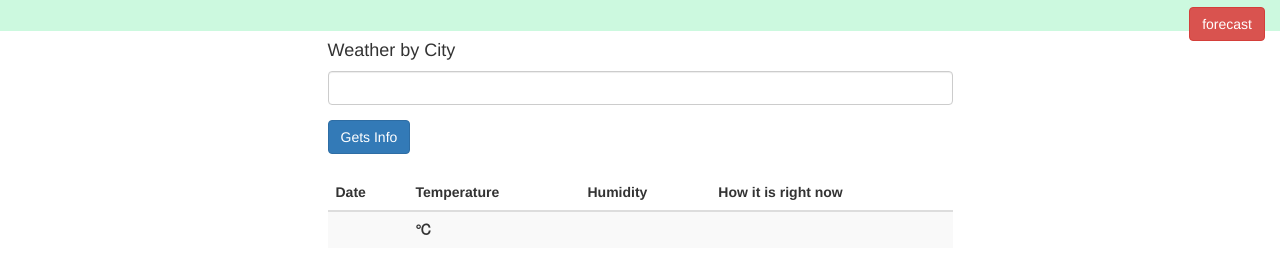
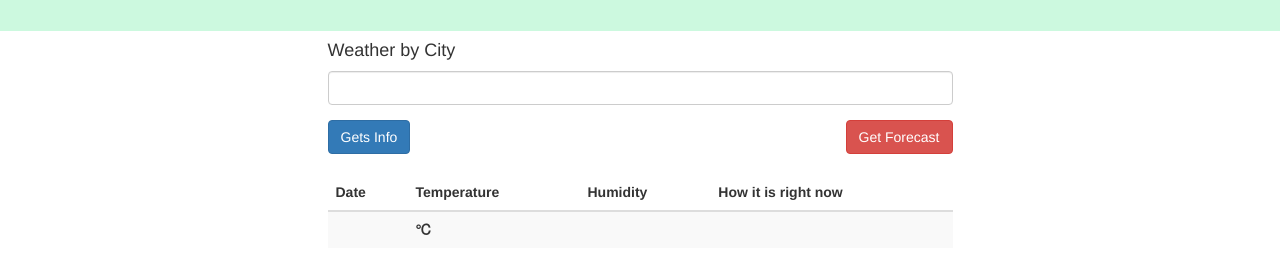
Before and after one commit to nishantmadu/AngularWeatherApp, a plain HTML site: page index.html in a window 1280 px wide. Shown: the part 49-322 px from the top of the page. Drawn offline with nearby package versions, Linux system fonts and the light colour scheme; some packages are replaced by stand-ins of ours.

Commit message:
Few Cosmetic changes and tweaks

```diff
--- a/pages/current.html
+++ b/pages/current.html
@@ -1,6 +1,5 @@
 <div class="container-fluid header text-center">
   <h3>Weather Forecast App</h3>
-  <a href ="#/forecast" type="button" class="btn btn-danger pull-right">forecast</a>
 </div>
 
 <div class="row" ng-controller="HomeController as hm">
@@ -10,6 +9,8 @@
       <input type="text" class="form-control" ng-model="hm.cityName"/>
     </div>
     <a class="btn btn-primary" ng-click="hm.getCityTemperature()">Gets Info</a>
+    <a href ="#/forecast" type="button" class="btn btn-danger pull-right">Get Forecast</a>
+
     <h3 id="textInfo"></h3>
   </div>
   <div class="col-md-6 col-md-offset-3" id="result">
```
Also changed, not shown: pages/forecast.html (+0 -1 lines).
